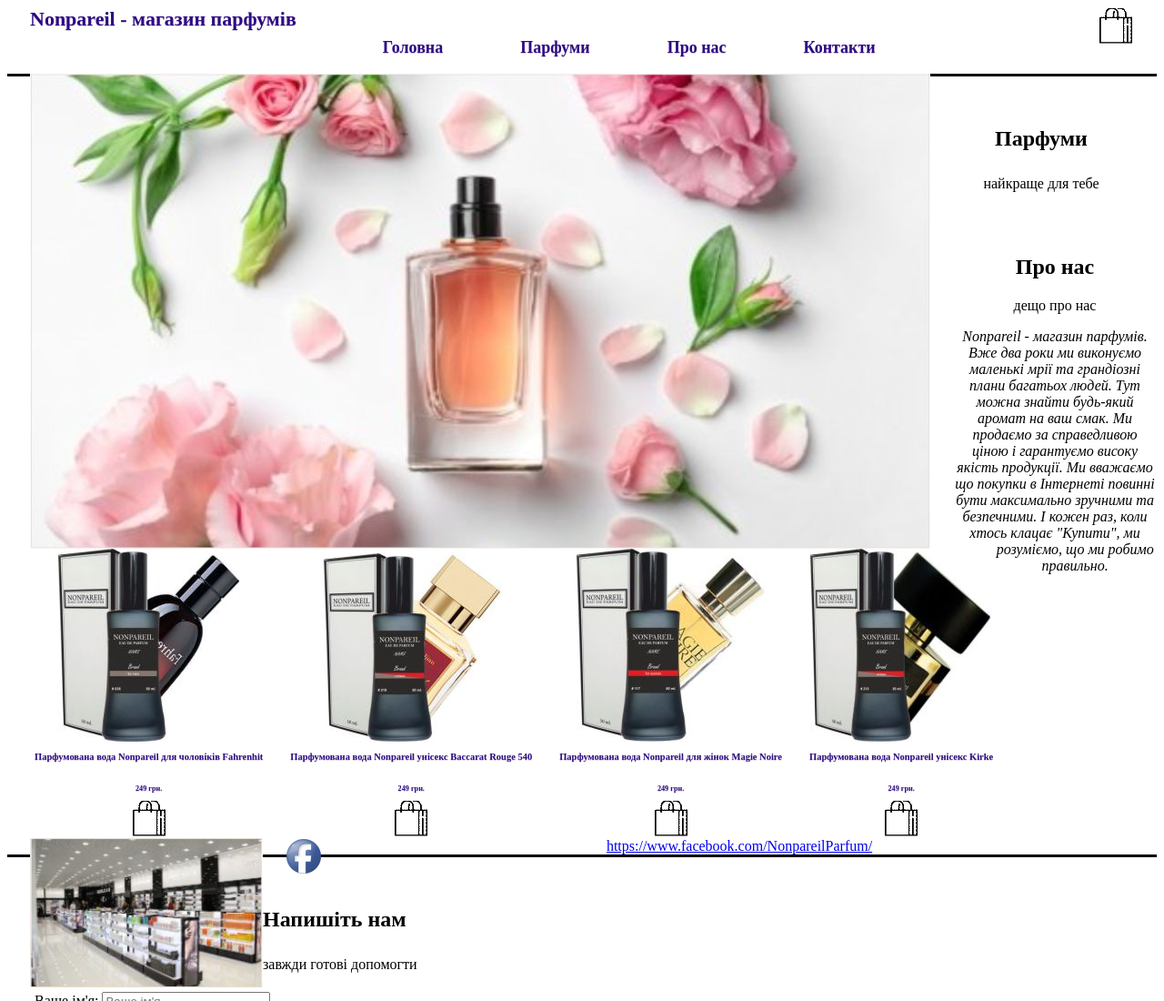
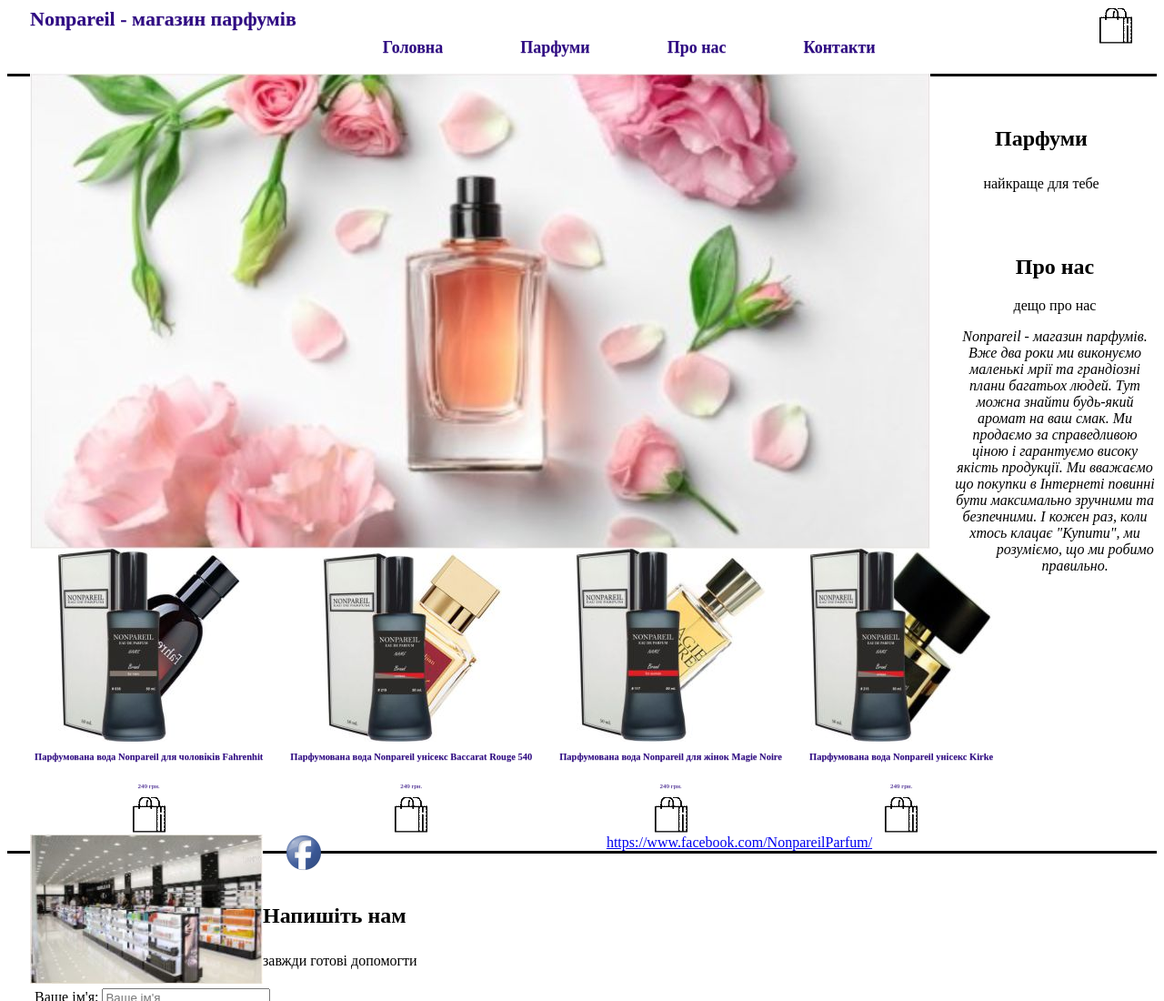
Before and after one commit to AndriiFedoriv/nonpareil, a plain HTML site: page index.html in a window 1280 px wide. Shown: the top 1100 px of the page at 91% size. Drawn offline with Linux system fonts and the light colour scheme.

Commit message:
Update index.html

```diff
--- a/index.html
+++ b/index.html
@@ -10,7 +10,7 @@
     </head>
     <body>
         <header>
-            <a href="/index.html" title="Магазин парфумів Nonpareil">Nonpareil - магазин парфумів</a>
+            <a href="./" title="Магазин парфумів Nonpareil">Nonpareil - магазин парфумів</a>
             <img src="img/package.png" alt="В пакеті" title="В пакеті">
             <br>
             <nav>
@@ -43,28 +43,28 @@
                 <img src="img/nonpareil-perfumed-water-for-men-fahrenhit.jpg" alt="Парфумована вода Nonpareil для чоловіків Fahrenhit" title="Парфумована вода Nonpareil для чоловіків Fahrenhit">
                 <h2>Парфумована вода Nonpareil для чоловіків Fahrenhit</h2>
                 <br>
-                <h3>249 грн.</h3>
+                <p>249 грн.</p>
                 <img src="img/package.png" alt="Покласти в пакет" title="Покласти в пакет">
             </section>
             <section class="goods">
                 <img src="img/nonpareil-perfume-unisex-baccarat-rouge-540.jpg" alt="Парфумована вода Nonpareil унісекс Baccarat Rouge 540" title="Парфумована вода Nonpareil унісекс Baccarat Rouge 540">
                 <h2>Парфумована вода Nonpareil унісекс Baccarat Rouge 540</h2>
                 <br>
-                <h3>249 грн.</h3>
+                <p>249 грн.</p>
                 <img src="img/package.png" alt="Покласти в пакет" title="Покласти в пакет">
             </section>
             <section class="goods">
                 <img src="img/nonpareil-perfume-for-women-magie-noire.jpg" alt="Парфумована вода Nonpareil для жінок Magie Noire" title="Парфумована вода Nonpareil для жінок Magie Noire">
                 <h2>Парфумована вода Nonpareil для жінок Magie Noire</h2>
                 <br>
-                <h3>249 грн.</h3>
+                <p>249 грн.</p>
                 <img src="img/package.png" alt="Покласти в пакет" title="Покласти в пакет">
             </section>
             <section class="goods">
                 <img src="img/nonpareil-perfume-unisex-kirke.jpg" alt="Парфумована вода Nonpareil унісекс Kirke" title="Парфумована вода Nonpareil унісекс Kirke">
                 <h2>Парфумована вода Nonpareil унісекс Kirke</h2>
                 <br>
-                <h3>249 грн.</h3>
+                <p>249 грн.</p>
                 <img src="img/package.png" alt="Покласти в пакет" title="Покласти в пакет">
             </section>
             <section id="about-us">
```
